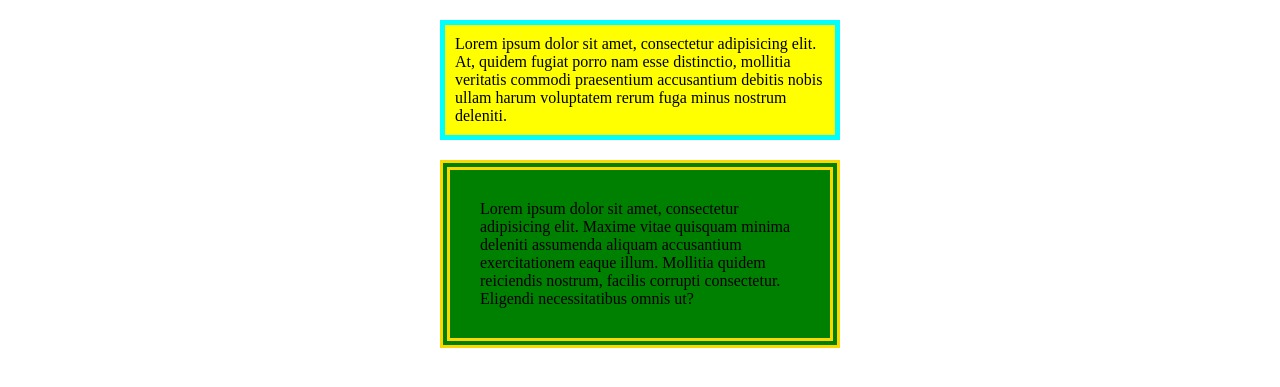
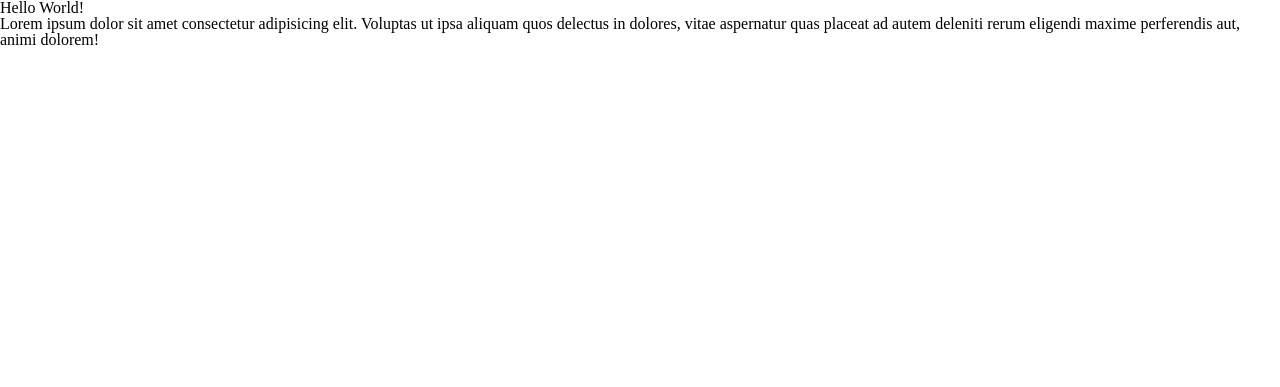
Before and after one commit to Protengstar/Tugas-PKL2, a PHP site: page /halaman1.html in a window 1280 px wide. Shown: the top 387 px of the page. Run offline with PHP 8.4, Linux system fonts and the light colour scheme.

Commit message:
CSS reset

```diff
--- a/halaman1.html
+++ b/halaman1.html
@@ -1,20 +1,14 @@
 <!DOCTYPE html>
 <html lang="en">
 <head>
-    <meta charset="UTF-8">
-    <meta http-equiv="X-UA-Compatible" content="IE=edge">
-    <meta name="viewport" content="width=device-width, initial-scale=1.0">
-    <title>Box Model padding, Border & Margin</title>
+    <title>CSS Reset</title>
     <link rel="stylesheet" href="style.css">
 </head>
 <body>
 
-    <!-- <div>Lorem ipsum dolor, sit amet consectetur adipisicing elit. Alias laboriosam expedita beatae fugiat facilis quam at nam dicta molestiae dolorem aut nemo ut ea odit quos, dolores aliquam consectetur tempora!</div> -->
-
-
-    <div class="satu">Lorem ipsum dolor sit amet, consectetur adipisicing elit. At, quidem fugiat porro nam esse distinctio, mollitia veritatis commodi praesentium accusantium debitis nobis ullam harum voluptatem rerum fuga minus nostrum deleniti.</div>
-
-    <div class="dua">Lorem ipsum dolor sit amet, consectetur adipisicing elit. Maxime vitae quisquam minima deleniti assumenda aliquam accusantium exercitationem eaque illum. Mollitia quidem reiciendis nostrum, facilis corrupti consectetur. Eligendi necessitatibus omnis ut?</div>
+    <div></div>
+    <h1>Hello World!</h1>
+    <p>Lorem ipsum dolor sit amet consectetur adipisicing elit. Voluptas ut ipsa aliquam quos delectus in dolores, vitae aspernatur quas placeat ad autem deleniti rerum eligendi maxime perferendis aut, animi dolorem!</p>
 
 </body>
 </html>
--- a/style.css
+++ b/style.css
@@ -1,30 +1,59 @@
-/* div {
-    width: 220px;
-    height: 220px;
-    background-color: aquamarine;
-    margin: 20px auto;
-    padding: 30px 30px 30px 30px;
-    /* border: 5px solid yellow; */
-    /* border-top: 5px dotted red;
-    border-left: 5px solid yellow;
-    border-right: 5px dashed green;
-    border-bottom: 5px double blue;
-} */
+/* http://meyerweb.com/eric/tools/css/reset/
+   v2.0 | 20110126
+   License: none (public domain)
+*/
 
-div {
-    width: 400px;
-    margin: 20px auto;
-    box-sizing: border-box;
+html, body, div, span, applet, object, iframe,
+h1, h2, h3, h4, h5, h6, p, blockquote, pre,
+a, abbr, acronym, address, big, cite, code,
+del, dfn, em, img, ins, kbd, q, s, samp,
+small, strike, strong, sub, sup, tt, var,
+b, u, i, center,
+dl, dt, dd, ol, ul, li,
+fieldset, form, label, legend,
+table, caption, tbody, tfoot, thead, tr, th, td,
+article, aside, canvas, details, embed,
+figure, figcaption, footer, header, hgroup,
+menu, nav, output, ruby, section, summary,
+time, mark, audio, video {
+	margin: 0;
+	padding: 0;
+	border: 0;
+	font-size: 100%;
+	font: inherit;
+	vertical-align: baseline;
+}
+/* HTML5 display-role reset for older browsers */
+article, aside, details, figcaption, figure,
+footer, header, hgroup, menu, nav, section {
+	display: block;
+}
+body {
+	line-height: 1;
+}
+ol, ul {
+	list-style: none;
+}
+blockquote, q {
+	quotes: none;
+}
+blockquote:before, blockquote:after,
+q:before, q:after {
+	content: '';
+	content: none;
+}
+table {
+	border-collapse: collapse;
+	border-spacing: 0;
 }
 
-.satu {
-    background-color: yellow;
-    padding: 10px;
-    border: 5px solid aqua;
+/* * {
+    padding: 0;
+    margin: 0;
 }
-
-.dua {
-    background-color: green;
-    padding: 30px;
-    border: 10px double gold;
-}
+div {
+    width: 200px;
+    height: 200px;
+    background-color: black;
+    margin: 20px;
+} */
```
